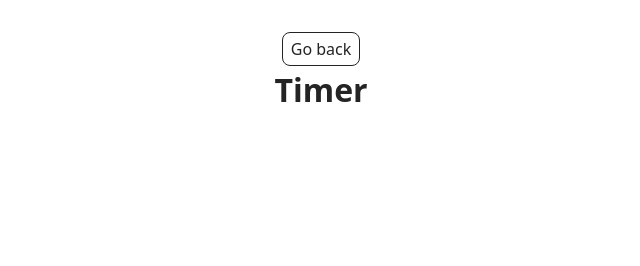
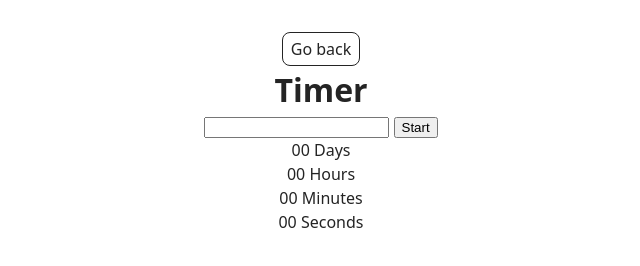
Before and after one commit to Aida-Zborovska/goit-js-hw-10, a website built with Vite: page src/1-timer.html in a window 1280 px wide. Shown: the whole page, without its empty margins (319-959 px from the left). Built offline with nearby package versions, Linux system fonts and the light colour scheme.

Commit message:
add html and connect libraries

```diff
--- a/package.json
+++ b/package.json
@@ -17,6 +17,8 @@
   "author": "Alexander Repeta <alexander.repeta@gmail.com>",
   "license": "ISC",
   "dependencies": {
+    "flatpickr": "^4.6.13",
+    "izitoast": "^1.4.0",
     "vite-plugin-full-reload": "^1.2.0",
     "vite-plugin-html-inject": "^1.1.2"
   }
--- a/src/1-timer.html
+++ b/src/1-timer.html
@@ -12,6 +12,27 @@
       <div class="container">
         <a class="back-link" href="./index.html">Go back</a>
         <h1 class="main-title">Timer</h1>
+        <input type="text" id="datetime-picker" />
+        <button type="button" data-start>Start</button>
+
+        <div class="timer">
+          <div class="field">
+            <span class="value" data-days>00</span>
+            <span class="label">Days</span>
+          </div>
+          <div class="field">
+            <span class="value" data-hours>00</span>
+            <span class="label">Hours</span>
+          </div>
+          <div class="field">
+            <span class="value" data-minutes>00</span>
+            <span class="label">Minutes</span>
+          </div>
+          <div class="field">
+            <span class="value" data-seconds>00</span>
+            <span class="label">Seconds</span>
+          </div>
+        </div>
       </div>
     </main>
   </body>
--- a/src/js/1-timer.js
+++ b/src/js/1-timer.js
@@ -0,0 +1,4 @@
+import flatpickr from 'flatpickr';
+import 'flatpickr/dist/flatpickr.min.css';
+import iziToast from 'izitoast';
+import 'izitoast/dist/css/iziToast.min.css';
--- a/src/js/2-snackbar.js
+++ b/src/js/2-snackbar.js
@@ -0,0 +1,2 @@
+import iziToast from 'izitoast';
+import 'izitoast/dist/css/iziToast.min.css';
```
Also changed, not shown: src/2-snackbar.html (+20 -0 lines), 1 other file.
